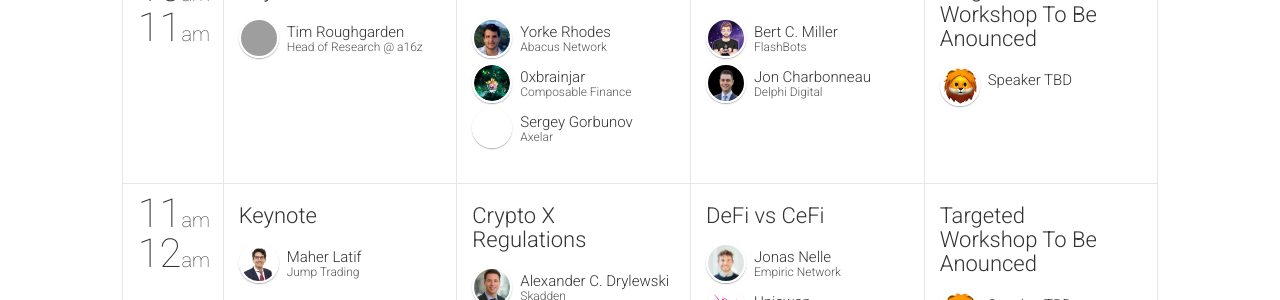
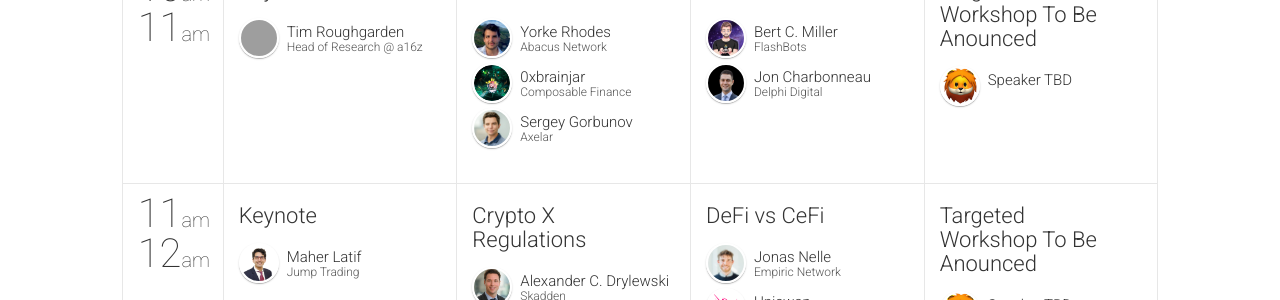
Before and after one commit to BlockchainAtColumbia/ledgerfest-2019, a Jekyll site: the page built from schedule.html, in a window 1280 px wide and 900 px high, scrolled down 752 px. Shown: the part 150-450 px from the top of the window. Built offline with Jekyll 4.4.1, drawn with Linux system fonts in a browser that asks for light colours; nearby versions of some CDN libraries; comment, search, counter and statistics services are not loaded; grey boxes are pictures that could not be loaded.

Commit message:
Update speakers.yml

```diff
--- a/_data/speakers.yml
+++ b/_data/speakers.yml
@@ -398,7 +398,7 @@
   title: "CEO and Co-Founder @"
   multiTitle: true
   bio: 'Sergey is the co-founder and CEO of <a href="https://axelar.network/" target="_blank">Axelar</a>, a decentralized blockchain interoperability network. He received a Ph.D. from MIT, where he was a Microsoft Ph.D. fellow. His Ph.D. dissertation was on designing cryptographic tools for the cloud using lattice-based cryptography for which he received the Sprowls Doctoral Thesis Award for best thesis in CS at MIT. Sergey is a co-author of many cryptographic protocols, standards, and systems. He is an Assistant Professor at the University of Waterloo and was on the founding team of Algorand, where he worked on the core platform design and development and led the cryptography group.'
-  thumbnailUrl: "Sergey Gorbunov.jpeg"
+  thumbnailUrl: "SergeyGorbunov.jpg"
   rockstar: false
 -
   id: 46
```
